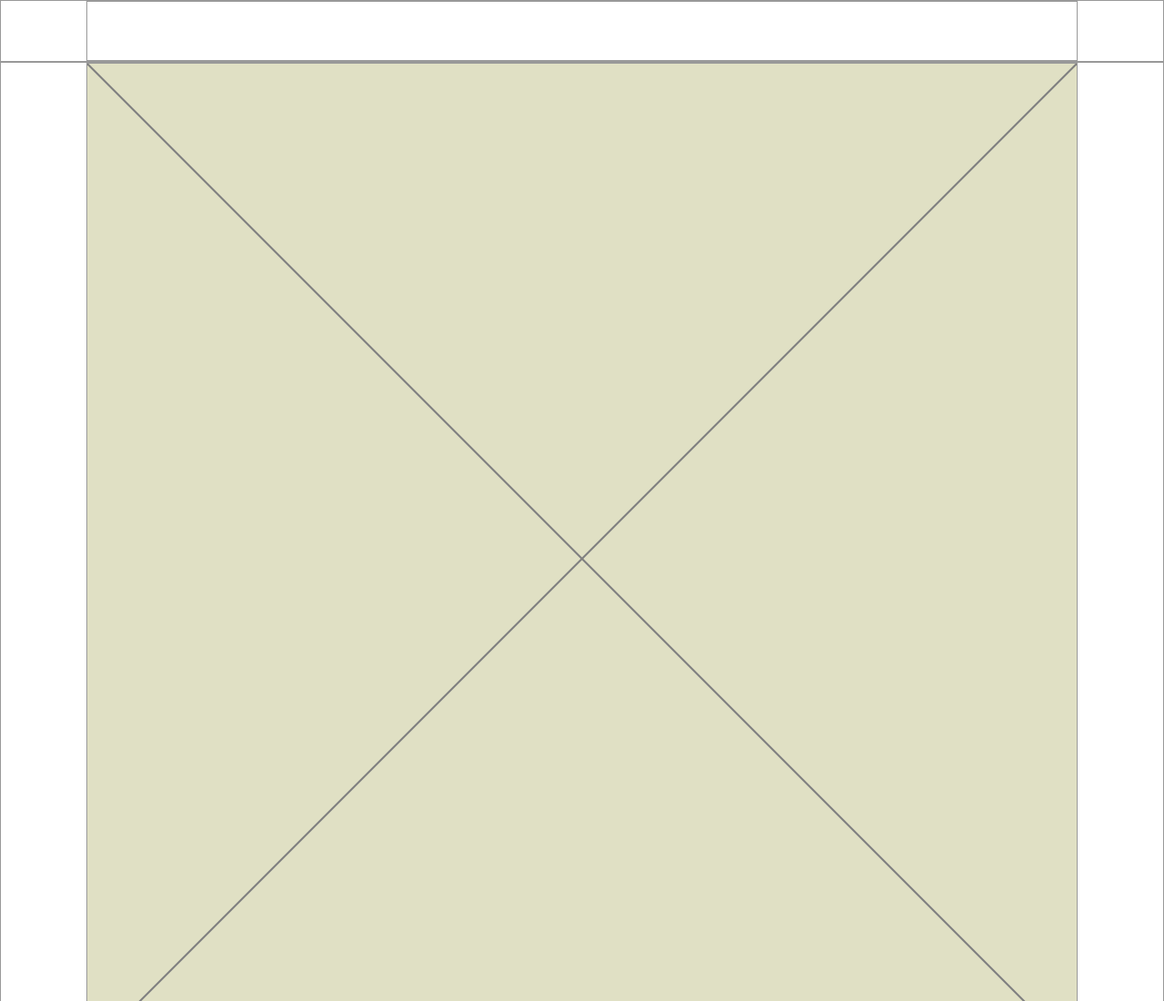
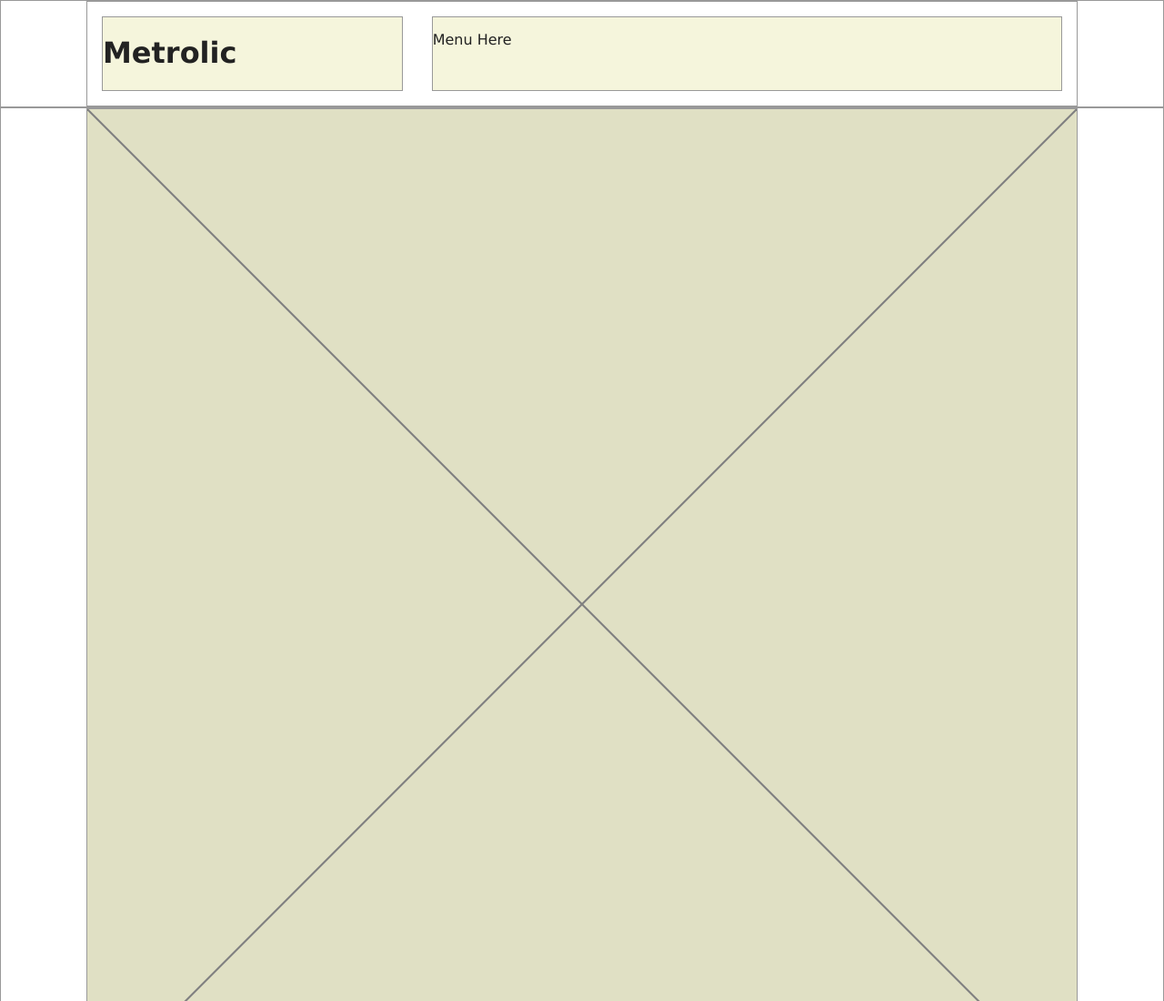
Before and after one commit to ChenWarren/metrolics, a website built with Parcel: page index.html in a window 1280 px wide. Shown: the top 1100 px of the page at 91% size. Built offline with nearby package versions, Linux system fonts and the light colour scheme.

Commit message:
small change on logo and menu

```diff
--- a/index.html
+++ b/index.html
@@ -25,7 +25,14 @@
 <body class="page hp__home">
 
     <header class="hp_hd">
-      <div class="row"></div>
+      <div class="row col_1_2">
+        <div class="column">
+          <h1>Metrolic</h1>
+        </div>
+        <div class="column">
+          <p>Menu Here</p>
+        </div>
+      </div>
     </header>
 
 
```
